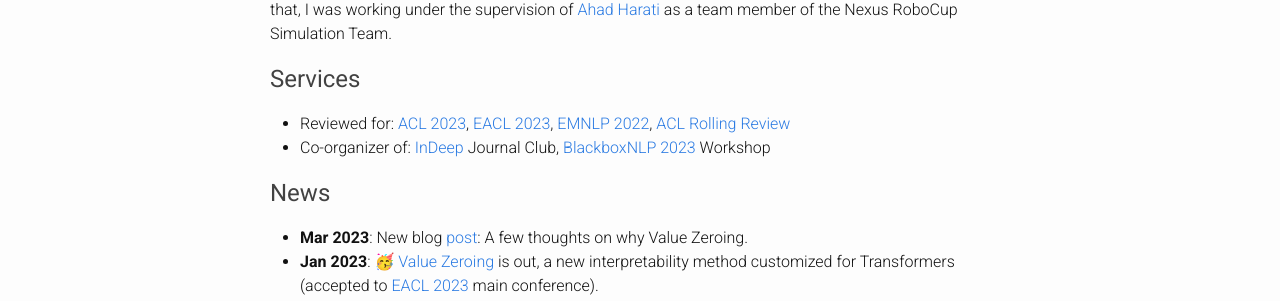
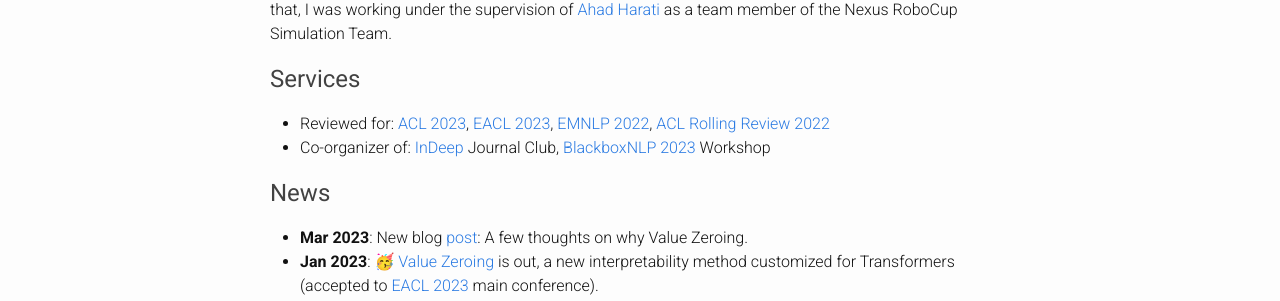
Before and after one commit to hmohebbi/hmohebbi.github.io, a Jekyll site: the page built from index.md, in a window 1280 px wide. Shown: the part 442-743 px from the top of the page. Built offline with Jekyll 4.4.1, drawn with Linux system fonts in a browser that asks for light colours.

Commit message:
Update index.md

```diff
--- a/index.md
+++ b/index.md
@@ -32,7 +32,7 @@ Before that, I got my Bachelor’s in Computer Engineering from [Ferdowsi Univer
 
 
 ## <span style="color:#424242">Services </span>
-* Reviewed for: [ACL 2023](https://2023.aclweb.org/), [EACL 2023](https://2023.eacl.org/), [EMNLP 2022](https://2022.emnlp.org/), [ACL Rolling Review](https://aclrollingreview.org/)
+* Reviewed for: [ACL 2023](https://2023.aclweb.org/), [EACL 2023](https://2023.eacl.org/), [EMNLP 2022](https://2022.emnlp.org/), [ACL Rolling Review 2022](https://aclrollingreview.org/)
 * Co-organizer of: [InDeep](https://interpretingdl.github.io/) Journal Club, [BlackboxNLP 2023](https://blackboxnlp.github.io/) Workshop
 
 ## <span style="color:#424242">News </span>
```
